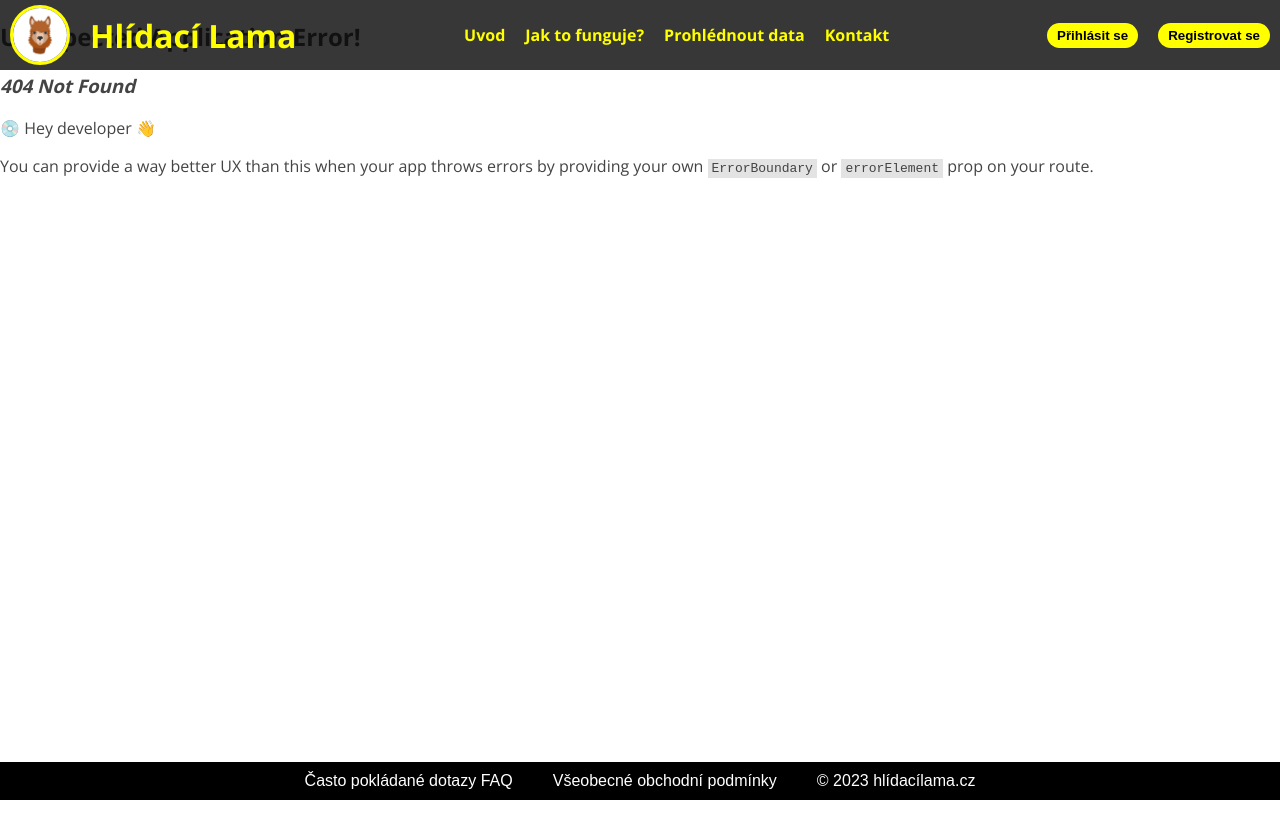
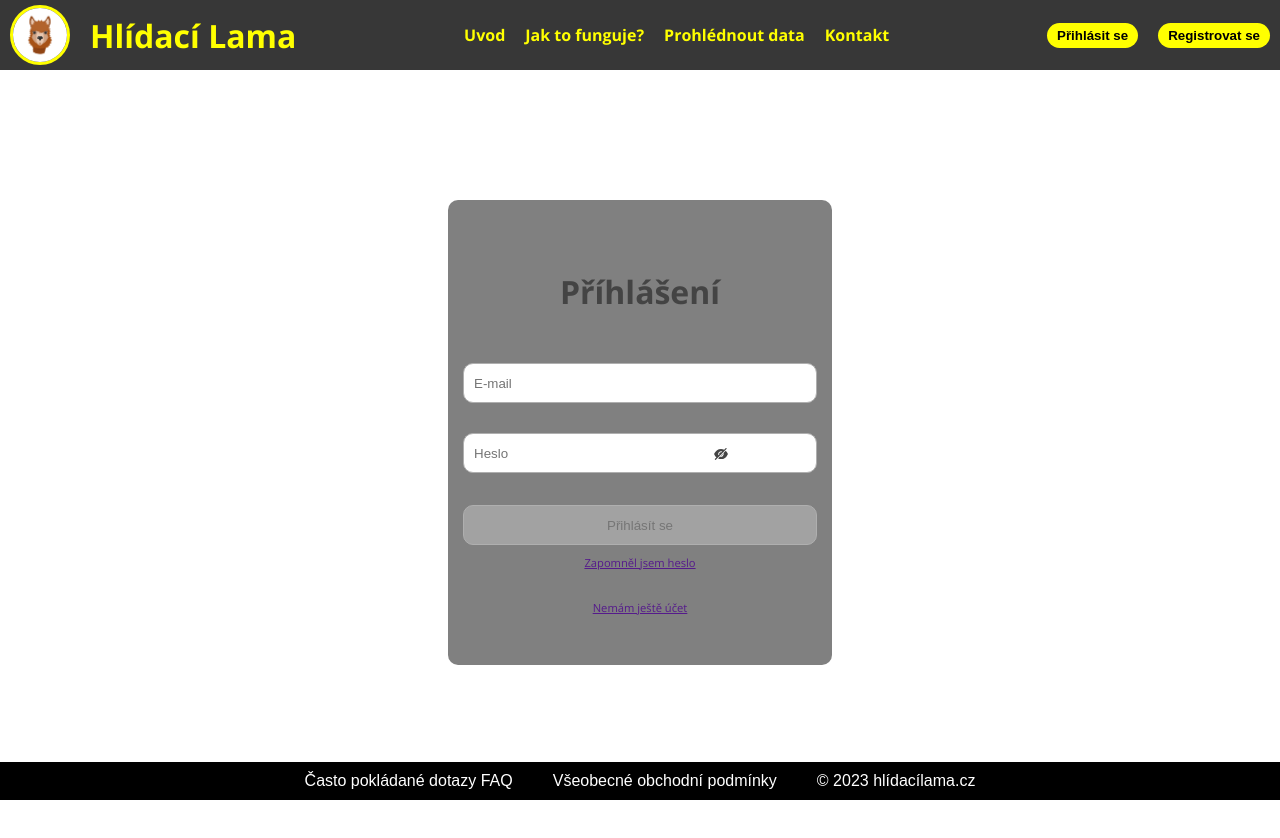
Before and after one commit to Tetiana-M-ai/Search_Lama_project, a React app: page /authorization in a window 1280 px wide. Before the commit this address had no page. Shown: the top 838 px of the page. Before the commit the page ends 800 px from the top, so only its background shows below. Built offline with nearby package versions, Linux system fonts and the light colour scheme.

Commit message:
Implementation of registration and login

```diff
--- a/package.json
+++ b/package.json
@@ -23,6 +23,7 @@
     "webpack-dev-server": "^4.10.0"
   },
   "dependencies": {
+    "@supabase/supabase-js": "^2.24.0",
     "react": "^18.2.0",
     "react-dom": "^18.2.0",
     "react-hook-form": "^7.44.2",
--- a/src/components/App/index.jsx
+++ b/src/components/App/index.jsx
@@ -3,11 +3,13 @@ import { Footer } from '../Footer';
 import { Header } from '../Header';
 import { Home } from '../Home';
 import { Registration } from '../Registration';
+import { Authorization } from '../Authorization';
 import { RouterProvider, createBrowserRouter } from 'react-router-dom';
 
 const router = createBrowserRouter([
   { path: '/', element: <Home /> },
   { path: '/registration', element: <Registration /> },
+  { path: '/authorization', element: <Authorization /> },
 ]);
 
 export const App = () => (
--- a/src/components/Authorization/index.jsx
+++ b/src/components/Authorization/index.jsx
@@ -0,0 +1,93 @@
+import React, { useState } from 'react';
+import './style.css';
+import { useForm } from 'react-hook-form';
+import { AiFillEyeInvisible, AiFillEye } from 'react-icons/ai';
+import { signIn } from '../../functions/auth.js';
+
+export const Authorization = () => {
+  const {
+    register,
+    handleSubmit,
+    formState: { errors, isValid },
+    reset,
+  } = useForm({ mode: 'onTouched' });
+
+  const onSubmit = (data) => {
+    signIn(data.email, data.password).then(() => {
+      // window.location.href = '/';
+    });
+    reset();
+  };
+
+  const [passwordEye, setPasswordEye] = useState(false);
+
+  const handlePasswordClick = () => {
+    setPasswordEye(!passwordEye);
+  };
+
+  return (
+    <div className="container_form">
+      <h2 className="form_title">Příhlášení</h2>
+      <div>
+        <form className="form" onSubmit={handleSubmit(onSubmit)}>
+          <div className="form_box">
+            <input
+              className="form_input"
+              type="email"
+              {...register('email', { required: '*  Pole je povinné' })}
+              placeholder="E-mail"
+            />
+            <div style={{ height: 20 }}>
+              {errors?.email && (
+                <p className="error">{errors?.email?.message || 'Error!'}</p>
+              )}
+            </div>
+          </div>
+
+          <div className="form_box">
+            <input
+              className="form_input"
+              name="password"
+              type={passwordEye === false ? 'password' : 'text'}
+              {...register('password', {
+                required: true,
+                minLength: {
+                  value: 8,
+                  message: '*  Heslo musí mít více než 8 znaků',
+                },
+              })}
+              placeholder="Heslo"
+            />
+
+            {passwordEye === false ? (
+              <AiFillEyeInvisible onClick={handlePasswordClick} />
+            ) : (
+              <AiFillEye onClick={handlePasswordClick} />
+            )}
+
+            {errors.password && (
+              <p className="error">{errors.password.message}</p>
+            )}
+          </div>
+
+          <div className="form_box">
+            <input
+              className="form_input"
+              value="Přihlásít se"
+              type="submit"
+              disabled={!isValid}
+            />
+          </div>
+        </form>
+
+        <a className="form_link" href="">
+          Zapomněl jsem heslo
+        </a>
+
+        <a className="form_link" href="">
+          Nemám ještě účet
+        </a>
+      </div>
+    </div>
+  );
+};
--- /dev/null
+++ b/src/components/Authorization/style.css
@@ -0,0 +1,68 @@
+.container_form {
+  max-width: 30%;
+  margin: 200px auto;
+  background-color: grey;
+  border-radius: 10px;
+  padding: 20px 15px;
+}
+
+.form_title {
+  display: flex;
+  flex-direction: row;
+  justify-content: center;
+  width: 100%;
+  font-size: 2rem;
+  padding: 50px 0;
+  margin: 0;
+}
+
+
+.form {
+  display: flex;
+  flex-direction: column;
+  gap: 10px;
+  margin-bottom: 10px;
+}
+
+
+.form_input {
+  width: 100%;
+  height: 40px;
+  padding: 10px 10px;
+  border-radius: 10px;
+  border: solid 1px rgb(175, 175, 175);
+}
+
+svg {
+  position: relative;
+  bottom: 28px;
+  left: 250px;
+}
+
+.form_checkbox {
+  display: flex;
+  margin-left: 0px 10px 10px 10px;
+  gap: 5px;
+}
+
+.form_tick {
+  width: 20px;
+  height: 20px;
+}
+
+.error {
+  color: orangered;
+  font-size: 0.8rem;
+}
+
+a.form_link {
+  display: flex;
+  justify-content: center;
+  margin-bottom: 30px;
+  font-size: 0.7rem;
+}
+
+.text_checkbox {
+  font-size: 0.8rem;
+  margin: auto;
+}
--- a/src/components/Registration/index.jsx
+++ b/src/components/Registration/index.jsx
@@ -2,6 +2,7 @@ import React, { useState } from 'react';
 import './style.css';
 import { useForm } from 'react-hook-form';
 import { AiFillEyeInvisible, AiFillEye } from 'react-icons/ai';
+import { signUp } from '../../functions/auth.js';
 
 export const Registration = () => {
   const {
@@ -13,7 +14,9 @@ export const Registration = () => {
   } = useForm({ mode: 'onTouched' });
 
   const onSubmit = (data) => {
-    console.log(data);
+    signUp(data.email, data.password).then(() => {
+      // window.location.href = '/';
+    });
     reset();
   };
 
--- /dev/null
+++ b/src/functions/auth.js
@@ -0,0 +1,16 @@
+import { getSupabase } from './supabase';
+
+export const signUp = (email, password) => {
+  const supabase = getSupabase();
+  return supabase.auth.signUp({ email, password });
+};
+
+export const signIn = (email, password) => {
+  const supabase = getSupabase();
+  return supabase.auth.signInWithPassword({ email, password });
+};
+
+export const signOut = () => {
+  const supabase = getSupabase();
+  return supabase.auth.signOut();
+};
--- /dev/null
+++ b/src/functions/supabase.js
@@ -0,0 +1,7 @@
+import { createClient } from '@supabase/supabase-js';
+
+const SUPABASE_URL = 'https://kpavaluenojkyotzkpwl.supabase.co';
+
+export const getSupabase = () => {
+  return createClient(SUPABASE_URL, localStorage.getItem('key'));
+};
```
Also changed, not shown: src/functions/db.js (added).
